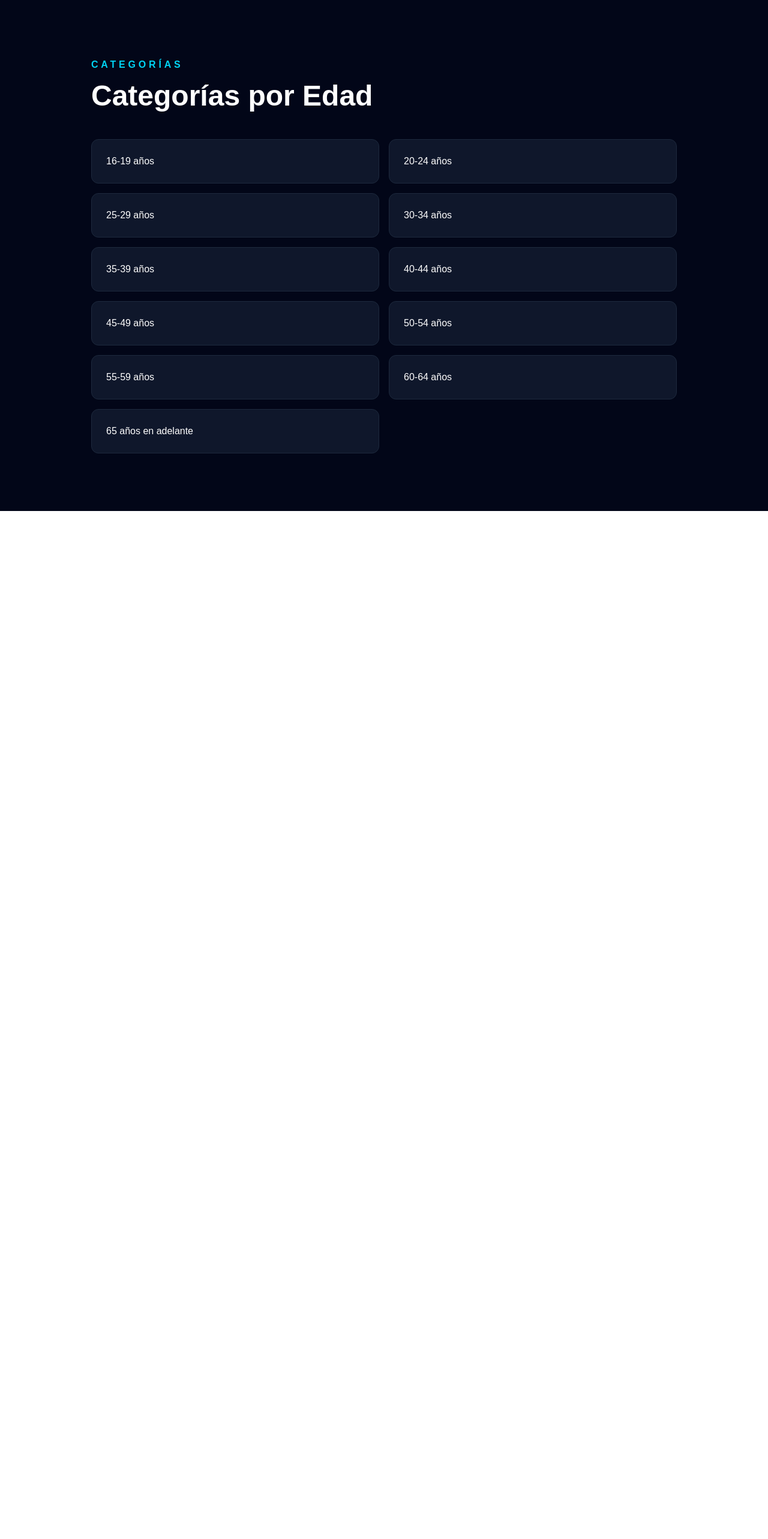
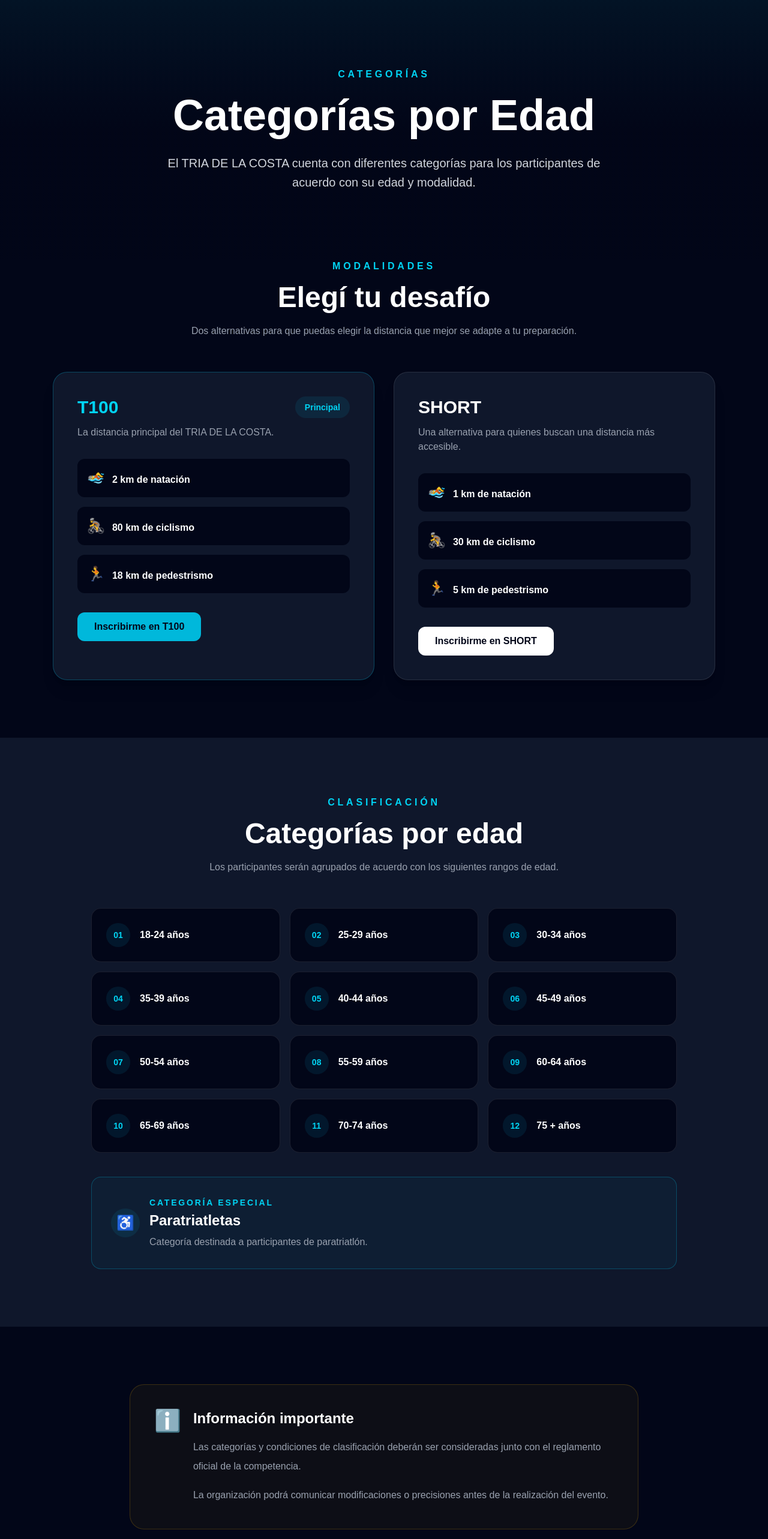
Before and after one commit to martinperezruella/tria-de-la-costa-web, a Next.js app: page /categorias in a window 1280 px wide. Shown: the top 2566 px of the page at 60% size. Before the commit the page ends 852 px from the top, so only its background shows below. Built offline with nearby package versions, Linux system fonts and the light colour scheme.

Commit message:
Mejorar navegación y categorías

```diff
--- a/app/categorias/page.tsx
+++ b/app/categorias/page.tsx
@@ -1,7 +1,6 @@
 export default function CategoriasPage() {
   const categorias = [
-    "16-19 años",
-    "20-24 años",
+    "18-24 años",
     "25-29 años",
     "30-34 años",
     "35-39 años",
@@ -10,32 +9,307 @@
     "50-54 años",
     "55-59 años",
     "60-64 años",
-    "65 años en adelante",
+    "65-69 años",
+    "70-74 años",
+    "75 + años",
+  ];
+
+  const categoriasEspeciales = [
+    "Paratriatletas",
   ];
 
   return (
     <main className="min-h-screen bg-slate-950 text-white">
-      <section className="mx-auto max-w-5xl px-6 py-24">
+      {/* Encabezado */}
+      <section className="relative overflow-hidden py-28">
+        <div className="absolute inset-0 bg-gradient-to-b from-cyan-950/30 via-slate-950 to-slate-950" />
 
-        <p className="uppercase tracking-[0.3em] text-cyan-400 font-semibold">
+        <div className="relative mx-auto max-w-5xl px-6 text-center">
+          <p className="font-semibold uppercase tracking-[0.3em] text-cyan-400">
             Categorías
           </p>
 
-        <h1 className="mt-4 text-5xl font-bold">
+          <h1 className="mt-5 text-5xl font-black md:text-7xl">
             Categorías por Edad
           </h1>
 
-        <div className="mt-12 grid gap-4 md:grid-cols-2">
-          {categorias.map((categoria) => (
+          <p className="mx-auto mt-7 max-w-3xl text-lg leading-8 text-gray-300 md:text-xl">
+            El TRIA DE LA COSTA cuenta con diferentes categorías
+            para los participantes de acuerdo con su edad y modalidad.
+          </p>
+        </div>
+      </section>
+
+      {/* Modalidades */}
+      <section className="pb-24">
+        <div className="mx-auto max-w-6xl px-6">
+
+          <div className="text-center">
+            <p className="font-semibold uppercase tracking-[0.3em] text-cyan-400">
+              Modalidades
+            </p>
+
+            <h2 className="mt-4 text-4xl font-bold md:text-5xl">
+              Elegí tu desafío
+            </h2>
+
+            <p className="mx-auto mt-5 max-w-2xl text-gray-400">
+              Dos alternativas para que puedas elegir la distancia
+              que mejor se adapte a tu preparación.
+            </p>
+          </div>
+
+          <div className="mt-14 grid gap-8 md:grid-cols-2">
+
+            {/* T100 */}
+            <div className="rounded-3xl border border-cyan-500/30 bg-slate-900 p-8 shadow-xl md:p-10">
+
+              <div className="flex items-center justify-between gap-4">
+                <h3 className="text-3xl font-black text-cyan-400">
+                  T100
+                </h3>
+
+                <span className="rounded-full bg-cyan-500/10 px-4 py-2 text-sm font-semibold text-cyan-400">
+                  Principal
+                </span>
+              </div>
+
+              <p className="mt-3 text-gray-400">
+                La distancia principal del TRIA DE LA COSTA.
+              </p>
+
+              <div className="mt-8 space-y-4">
+
+                <div className="rounded-xl bg-slate-950 p-4">
+                  <span className="text-2xl">🏊</span>
+                  <span className="ml-3 font-semibold">
+                    2 km de natación
+                  </span>
+                </div>
+
+                <div className="rounded-xl bg-slate-950 p-4">
+                  <span className="text-2xl">🚴</span>
+                  <span className="ml-3 font-semibold">
+                    80 km de ciclismo
+                  </span>
+                </div>
+
+                <div className="rounded-xl bg-slate-950 p-4">
+                  <span className="text-2xl">🏃</span>
+                  <span className="ml-3 font-semibold">
+                    18 km de pedestrismo
+                  </span>
+                </div>
+
+              </div>
+
+              <a
+                href="/inscripciones"
+                className="mt-8 inline-block rounded-xl bg-cyan-500 px-7 py-3 font-bold text-slate-950 transition hover:-translate-y-1 hover:bg-cyan-400"
+              >
+                Inscribirme en T100
+              </a>
+
+            </div>
+
+            {/* SHORT */}
+            <div className="rounded-3xl border border-white/10 bg-slate-900 p-8 shadow-xl md:p-10">
+
+              <h3 className="text-3xl font-black">
+                SHORT
+              </h3>
+
+              <p className="mt-3 text-gray-400">
+                Una alternativa para quienes buscan una distancia
+                más accesible.
+              </p>
+
+              <div className="mt-8 space-y-4">
+
+                <div className="rounded-xl bg-slate-950 p-4">
+                  <span className="text-2xl">🏊</span>
+                  <span className="ml-3 font-semibold">
+                    1 km de natación
+                  </span>
+                </div>
+
+                <div className="rounded-xl bg-slate-950 p-4">
+                  <span className="text-2xl">🚴</span>
+                  <span className="ml-3 font-semibold">
+                    30 km de ciclismo
+                  </span>
+                </div>
+
+                <div className="rounded-xl bg-slate-950 p-4">
+                  <span className="text-2xl">🏃</span>
+                  <span className="ml-3 font-semibold">
+                    5 km de pedestrismo
+                  </span>
+                </div>
+
+              </div>
+
+              <a
+                href="/inscripciones"
+                className="mt-8 inline-block rounded-xl bg-white px-7 py-3 font-bold text-slate-950 transition hover:-translate-y-1 hover:bg-gray-200"
+              >
+                Inscribirme en SHORT
+              </a>
+
+            </div>
+
+          </div>
+        </div>
+      </section>
+
+      {/* Categorías por edad */}
+      <section className="bg-slate-900 py-24">
+        <div className="mx-auto max-w-5xl px-6">
+
+          <div className="text-center">
+            <p className="font-semibold uppercase tracking-[0.3em] text-cyan-400">
+              Clasificación
+            </p>
+
+            <h2 className="mt-4 text-4xl font-bold md:text-5xl">
+              Categorías por edad
+            </h2>
+
+            <p className="mx-auto mt-5 max-w-2xl text-gray-400">
+              Los participantes serán agrupados de acuerdo con
+              los siguientes rangos de edad.
+            </p>
+          </div>
+
+          <div className="mt-14 grid gap-4 sm:grid-cols-2 lg:grid-cols-3">
+
+            {categorias.map((categoria, index) => (
               <div
                 key={categoria}
-              className="rounded-xl border border-slate-800 bg-slate-900 p-6"
+                className="group rounded-2xl border border-white/10 bg-slate-950 p-6 transition duration-300 hover:-translate-y-1 hover:border-cyan-500/30"
               >
+                <div className="flex items-center gap-4">
+
+                  <div className="flex h-10 w-10 shrink-0 items-center justify-center rounded-full bg-cyan-500/10 text-sm font-bold text-cyan-400">
+                    {String(index + 1).padStart(2, "0")}
+                  </div>
+
+                  <p className="font-semibold transition group-hover:text-cyan-400">
                     {categoria}
+                  </p>
+
+                </div>
               </div>
             ))}
+
           </div>
 
+          {/* Categoría especial */}
+          <div className="mt-10">
+
+            <div className="rounded-2xl border border-cyan-500/30 bg-cyan-500/5 p-6 md:p-8">
+
+              <div className="flex flex-col gap-4 md:flex-row md:items-center">
+
+                <div className="flex h-12 w-12 shrink-0 items-center justify-center rounded-full bg-cyan-500/10 text-2xl">
+                  ♿
+                </div>
+
+                <div>
+                  <p className="text-sm font-semibold uppercase tracking-[0.2em] text-cyan-400">
+                    Categoría especial
+                  </p>
+
+                  <h3 className="mt-1 text-2xl font-bold">
+                    {categoriasEspeciales[0]}
+                  </h3>
+
+                  <p className="mt-2 text-gray-400">
+                    Categoría destinada a participantes de paratriatlón.
+                  </p>
+                </div>
+
+              </div>
+
+            </div>
+
+          </div>
+
+        </div>
+      </section>
+
+      {/* Información importante */}
+      <section className="py-24">
+        <div className="mx-auto max-w-4xl px-6">
+
+          <div className="rounded-3xl border border-yellow-500/20 bg-yellow-500/5 p-8 md:p-10">
+
+            <div className="flex gap-5">
+
+              <div className="text-4xl">
+                ℹ️
+              </div>
+
+              <div>
+                <h2 className="text-2xl font-bold">
+                  Información importante
+                </h2>
+
+                <p className="mt-4 leading-8 text-gray-400">
+                  Las categorías y condiciones de clasificación
+                  deberán ser consideradas junto con el reglamento
+                  oficial de la competencia.
+                </p>
+
+                <p className="mt-4 leading-8 text-gray-400">
+                  La organización podrá comunicar modificaciones o
+                  precisiones antes de la realización del evento.
+                </p>
+              </div>
+
+            </div>
+
+          </div>
+
+        </div>
+      </section>
+
+      {/* CTA */}
+      <section className="bg-slate-900 py-24">
+        <div className="mx-auto max-w-4xl px-6 text-center">
+
+          <p className="font-semibold uppercase tracking-[0.3em] text-cyan-400">
+            TRIA DE LA COSTA 2027
+          </p>
+
+          <h2 className="mt-4 text-4xl font-bold md:text-5xl">
+            ¿Ya elegiste tu modalidad?
+          </h2>
+
+          <p className="mx-auto mt-6 max-w-2xl text-lg leading-8 text-gray-400">
+            Completá tu inscripción y preparate para vivir el desafío
+            del río al mar.
+          </p>
+
+          <div className="mt-10 flex flex-col justify-center gap-4 sm:flex-row">
+
+            <a
+              href="/reglamento"
+              className="rounded-xl border border-white/20 px-8 py-4 font-semibold transition hover:bg-white hover:text-slate-950"
+            >
+              Ver reglamento
+            </a>
+
+            <a
+              href="/inscripciones"
+              className="rounded-xl bg-cyan-500 px-8 py-4 font-bold text-slate-950 transition hover:-translate-y-1 hover:bg-cyan-400"
+            >
+              Inscribite
+            </a>
+
+          </div>
+
+        </div>
       </section>
     </main>
   );
--- a/components/layout/Navbar.tsx
+++ b/components/layout/Navbar.tsx
@@ -11,7 +11,7 @@
   };
 
   return (
-    <header className="sticky top-0 z-50 border-b border-white/10 bg-slate-950/90 backdrop-blur-md">
+    <header className="sticky top-0 z-50 border-b border-white/10 bg-slate-950/95 backdrop-blur">
       <div className="mx-auto flex h-20 max-w-7xl items-center justify-between px-6">
 
         {/* Logo */}
@@ -27,13 +27,6 @@
         <nav className="hidden items-center gap-6 lg:flex">
 
           <a
-            href="/"
-            className="transition hover:text-cyan-400"
-          >
-            Inicio
-          </a>
-
-          <a
             href="/evento"
             className="transition hover:text-cyan-400"
           >
@@ -41,10 +34,10 @@
           </a>
 
           <a
-            href="/categorias"
+            href="/#distancias"
             className="transition hover:text-cyan-400"
           >
-            Categorías
+            Distancias
           </a>
 
           <a
@@ -52,13 +45,6 @@
             className="transition hover:text-cyan-400"
           >
             Recorrido
-          </a>
-
-          <a
-            href="/reglamento"
-            className="transition hover:text-cyan-400"
-          >
-            Reglamento
           </a>
 
           <a
@@ -73,6 +59,27 @@
             className="transition hover:text-cyan-400"
           >
             Cronograma
+          </a>
+
+          <a
+            href="/categorias"
+            className="transition hover:text-cyan-400"
+          >
+            Categorías
+          </a>
+
+          <a
+            href="/reglamento"
+            className="transition hover:text-cyan-400"
+          >
+            Reglamento
+          </a>
+
+          <a
+            href="/#sponsors"
+            className="transition hover:text-cyan-400"
+          >
+            Sponsors
           </a>
 
           <a
@@ -104,14 +111,6 @@
           <div className="flex flex-col gap-5">
 
             <a
-              href="/"
-              onClick={closeMenu}
-              className="transition hover:text-cyan-400"
-            >
-              Inicio
-            </a>
-
-            <a
               href="/evento"
               onClick={closeMenu}
               className="transition hover:text-cyan-400"
@@ -120,11 +119,11 @@
             </a>
 
             <a
-              href="/categorias"
+              href="/#distancias"
               onClick={closeMenu}
               className="transition hover:text-cyan-400"
             >
-              Categorías
+              Distancias
             </a>
 
             <a
@@ -133,14 +132,6 @@
               className="transition hover:text-cyan-400"
             >
               Recorrido
-            </a>
-
-            <a
-              href="/reglamento"
-              onClick={closeMenu}
-              className="transition hover:text-cyan-400"
-            >
-              Reglamento
             </a>
 
             <a
@@ -160,6 +151,30 @@
             </a>
 
             <a
+              href="/categorias"
+              onClick={closeMenu}
+              className="transition hover:text-cyan-400"
+            >
+              Categorías
+            </a>
+
+            <a
+              href="/reglamento"
+              onClick={closeMenu}
+              className="transition hover:text-cyan-400"
+            >
+              Reglamento
+            </a>
+
+            <a
+              href="/#sponsors"
+              onClick={closeMenu}
+              className="transition hover:text-cyan-400"
+            >
+              Sponsors
+            </a>
+
+            <a
               href="/inscripciones"
               onClick={closeMenu}
               className="rounded-lg bg-cyan-500 px-5 py-3 text-center font-semibold text-slate-950 transition hover:bg-cyan-400"
```
Lines whose indentation alone changed are shown as unchanged.
